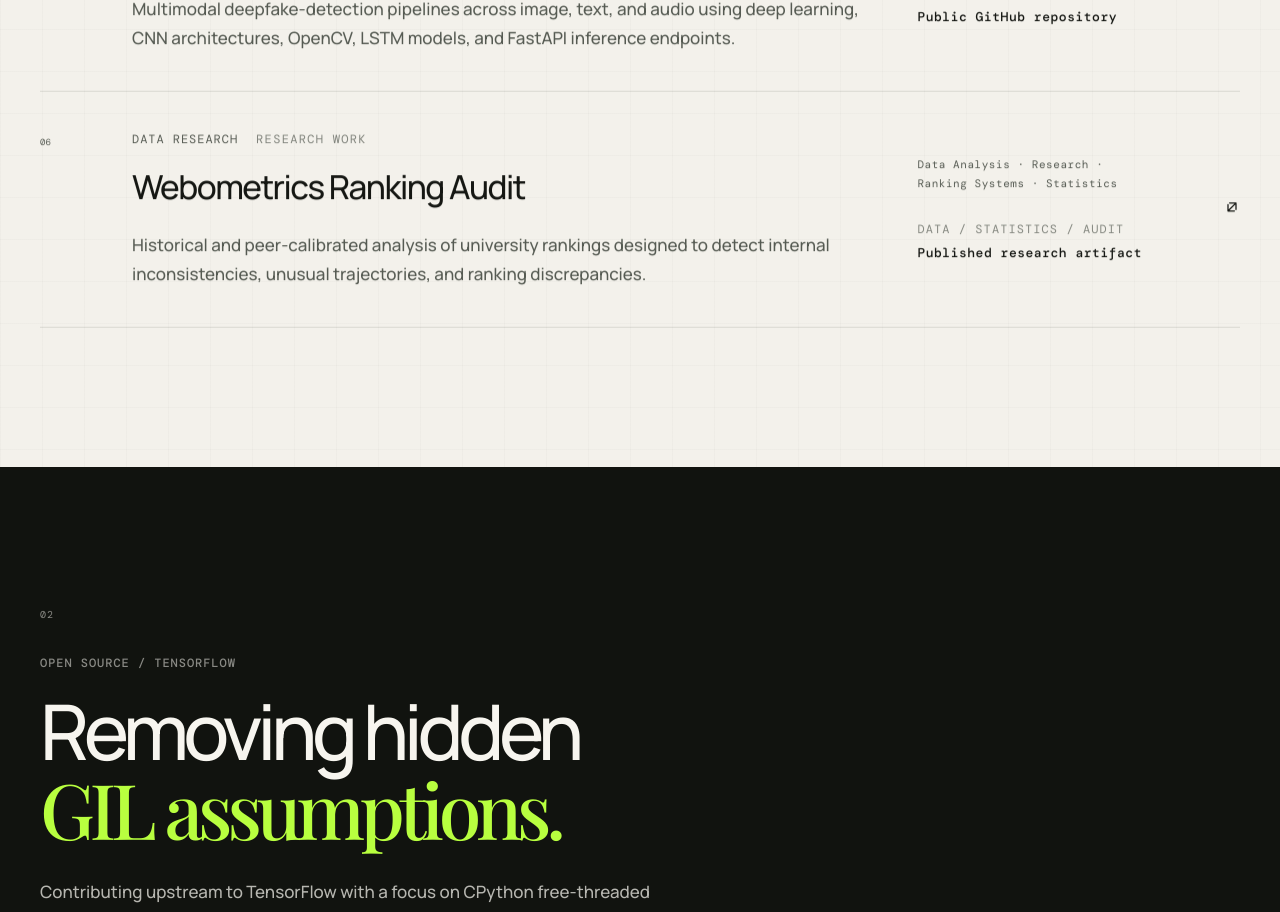
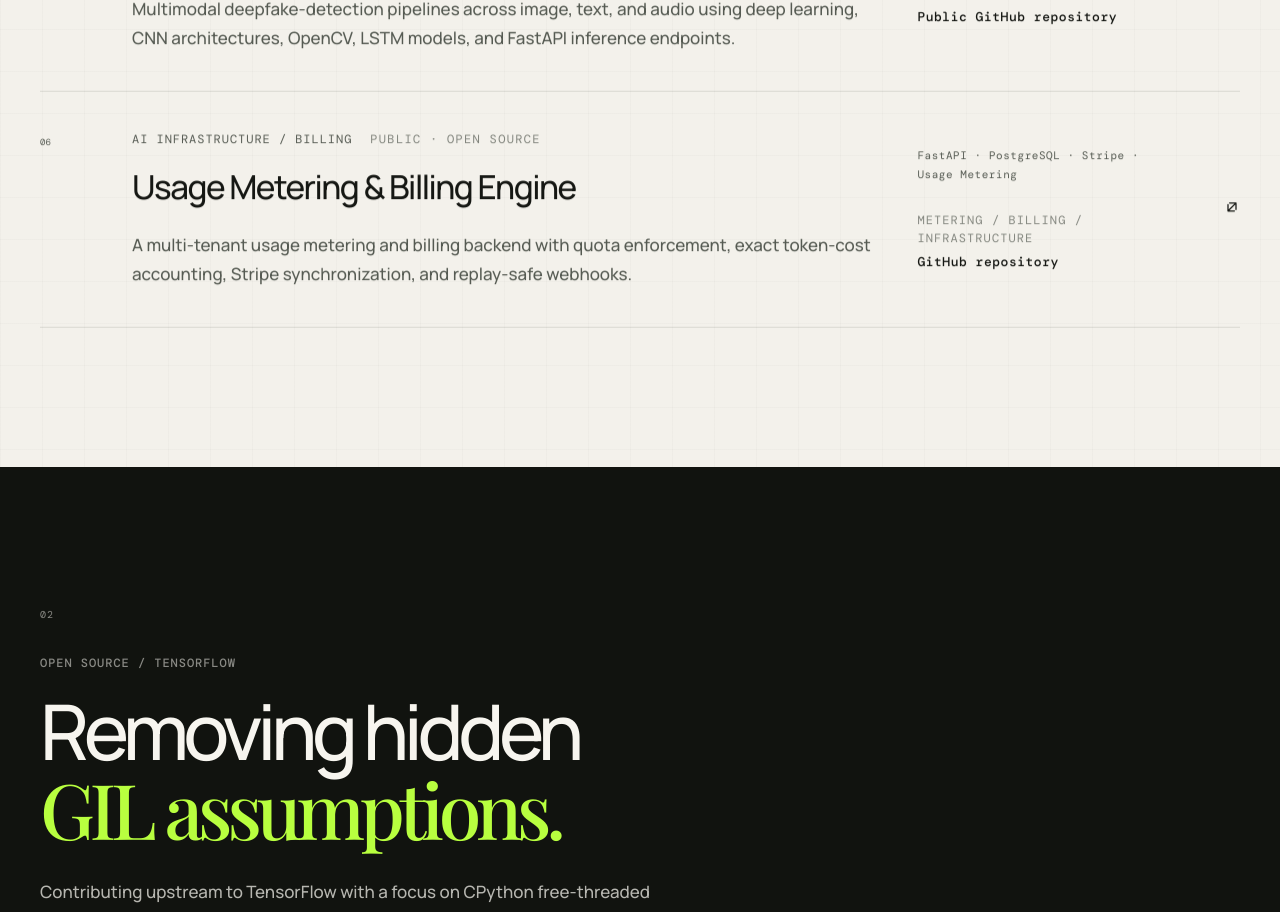
Before and after one commit to MinaIbrahim10/mina-portfolio, a React (Vite) app: page / in a window 1280 px wide. Shown: the part 3037-3949 px from the top of the page. Built offline with nearby package versions, Linux system fonts and the light colour scheme; a web font is replaced by a local one.

Commit message:
Update featured engineering projects

```diff
--- a/src/App.tsx
+++ b/src/App.tsx
@@ -149,16 +149,15 @@ const projects: Project[] = [
   },
   {
     index: '06',
-    title: 'Webometrics Ranking Audit',
-    eyebrow: 'DATA RESEARCH',
+    title: 'Usage Metering & Billing Engine',
+    eyebrow: 'AI INFRASTRUCTURE / BILLING',
     description:
-      'Historical and peer-calibrated analysis of university rankings designed to detect internal inconsistencies, unusual trajectories, and ranking discrepancies.',
-    tags: ['Data Analysis', 'Research', 'Ranking Systems', 'Statistics'],
-    status: 'RESEARCH WORK',
-    scope: 'DATA / STATISTICS / AUDIT',
-    evidence: 'Published research artifact',
-    link:
-      'https://www.researchgate.net/publication/412783335_Auditing_Internal_Consistency_in_Webometrics_University_Rankings_A_Bidirectional_Historical_and_Peer-Calibrated_Approach',
+      'A multi-tenant usage metering and billing backend with quota enforcement, exact token-cost accounting, Stripe synchronization, and replay-safe webhooks.',
+    tags: ['FastAPI', 'PostgreSQL', 'Stripe', 'Usage Metering'],
+    status: 'PUBLIC · OPEN SOURCE',
+    scope: 'METERING / BILLING / INFRASTRUCTURE',
+    evidence: 'GitHub repository',
+    link: 'https://github.com/MinaIbrahim10/usage-metering-billing-engine',
   },
 ]
 
```
